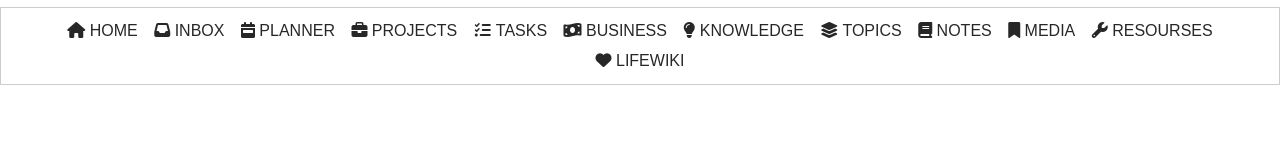
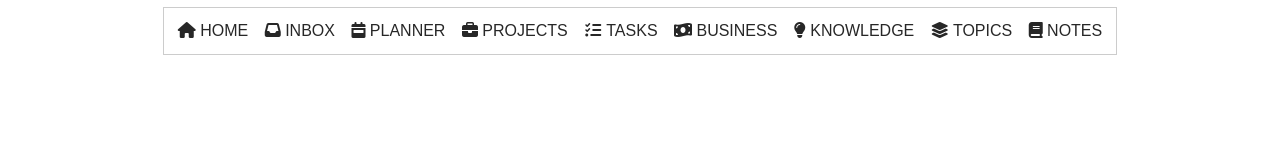
Before and after one commit to khongchibao/khongchibao.github.io, a plain HTML site: page index.html in a window 1280 px wide. Drawn offline with Linux system fonts and the light colour scheme.

Commit message:
Update index.html

```diff
--- a/index.html
+++ b/index.html
@@ -67,9 +67,7 @@
 		<a id="knowledge" onclick="navigate(this.id)" href="#"> <i class="fa-solid fa-lightbulb"></i> Knowledge</a>
 		<a id="topics" onclick="navigate(this.id)" href="#"> <i class="fa-solid fa-layer-group"></i> Topics</a>
 		<a id="notes" onclick="navigate(this.id)" href="#"> <i class="fa-solid fa-book"></i> Notes</a>
-		<a id="media" onclick="navigate(this.id)" href="#"> <i class="fa-solid fa-bookmark"></i> Media</a>
-		<a id="resourses" onclick="navigate(this.id)" href="#"> <i class="fa-solid fa-wrench"></i> Resourses</a>
-		<a id="lifewiki" onclick="navigate(this.id)" href="#"> <i class="fa-solid fa-heart"></i> Lifewiki</a>
+
 
 
 
@@ -106,12 +104,7 @@
 				window.open("https://example.com", '_blank').focus();
 			else if (id == "notes")
 				window.open("https://example.com", '_blank').focus();
-			else if (id == "media")
-				window.open("https://example.com", '_blank').focus();
-			else if (id == "resourses")
-				window.open("https://example.com3", '_blank').focus();
-			else if (id == "lifewiki")
-				window.open("https://example.com", '_blank').focus();
+
 
 		}
 	</script>
```
